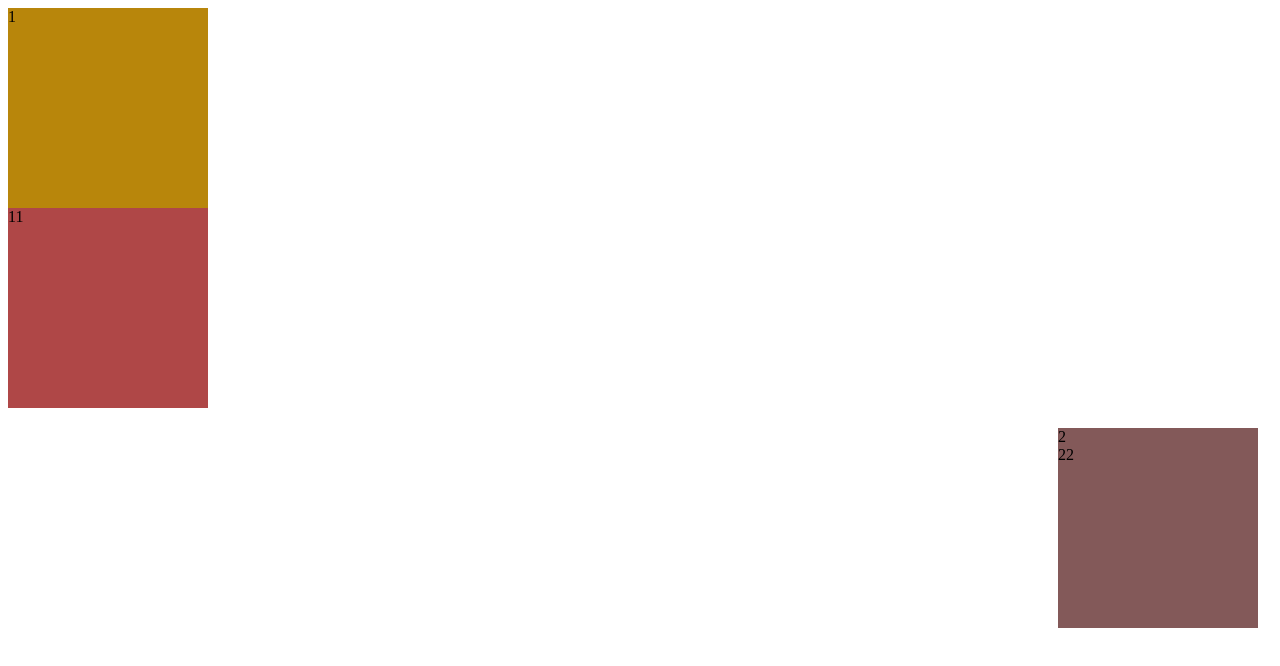
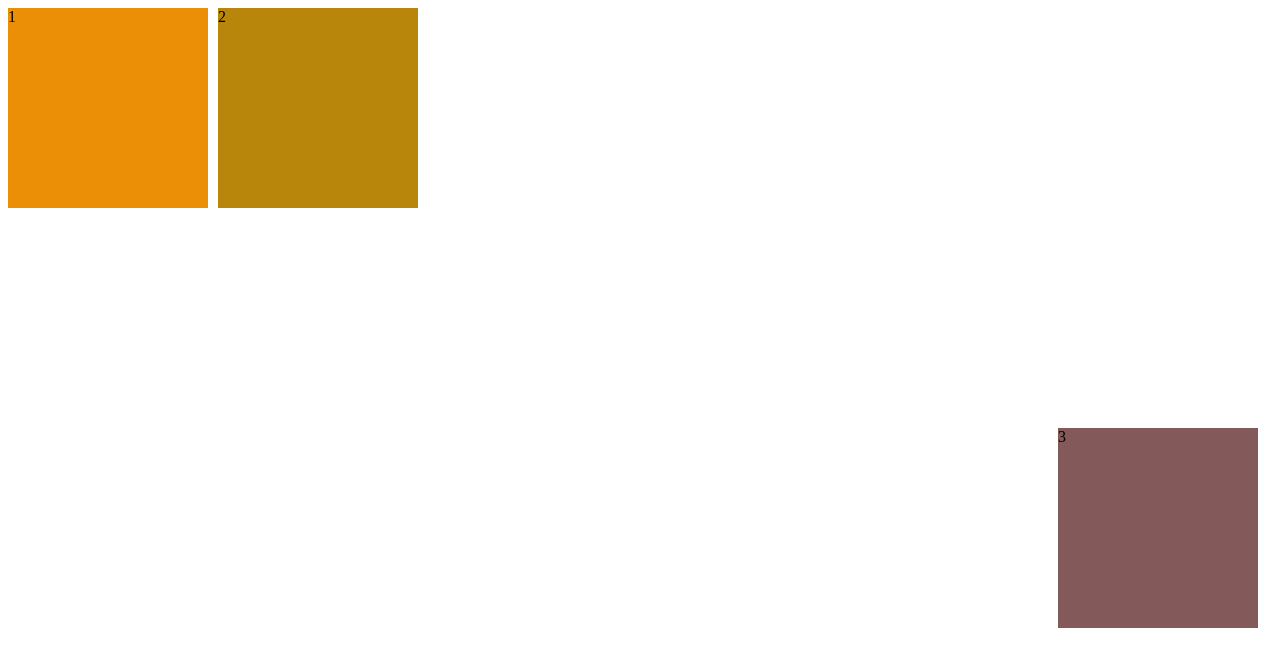
Before and after one commit to ann1403/2604hw, a plain HTML site: page index.html in a window 1280 px wide. Drawn offline with Linux system fonts and the light colour scheme.

Commit message:
Add files via upload

```diff
--- a/index.html
+++ b/index.html
@@ -9,14 +9,11 @@
 </head>
 <body>
         <div class="container">
-                   <div class="blnum1">
-                        <div class="blnum1">1</div>
-                        <div class="blnum11">11</div>
+                   <div class="blnum1">1
                    </div>
-
-                   <div class="blnum2">
-                        <div class="blnum">2</div>
-                        <div class="blnum">22</div>
+                   <div class="blnum2">2
+                   </div>
+                   <div class="blnum3">3
                    </div>
 
          </div>
--- a/styles.css
+++ b/styles.css
@@ -6,27 +6,21 @@
     grid-gap: 10px;
     grid-auto-rows: 200px;
     grid-auto-columns: 200px;
-
+    grid-auto-flow: row;
  }
  .blnum1{
-   display: subgrid;
    background-color: rgb(235, 143, 6);
    grid-auto-flow: row;
  }
-   .blnum1{
+  .blnum2{
       background-color: darkgoldenrod;
       height: 200px;
+   }
 
-   }
-   .blnum11{
-      background-color: rgb(175, 71, 71);
-      height: 200px;
-
-}
- .blnum2{
+ .blnum3{
    background-color: rgb(131, 89, 89);
    height: 200px;
-   display: subgrid;
+
    grid-row-start: 3;
    grid-column-start: 6;
  }
```
